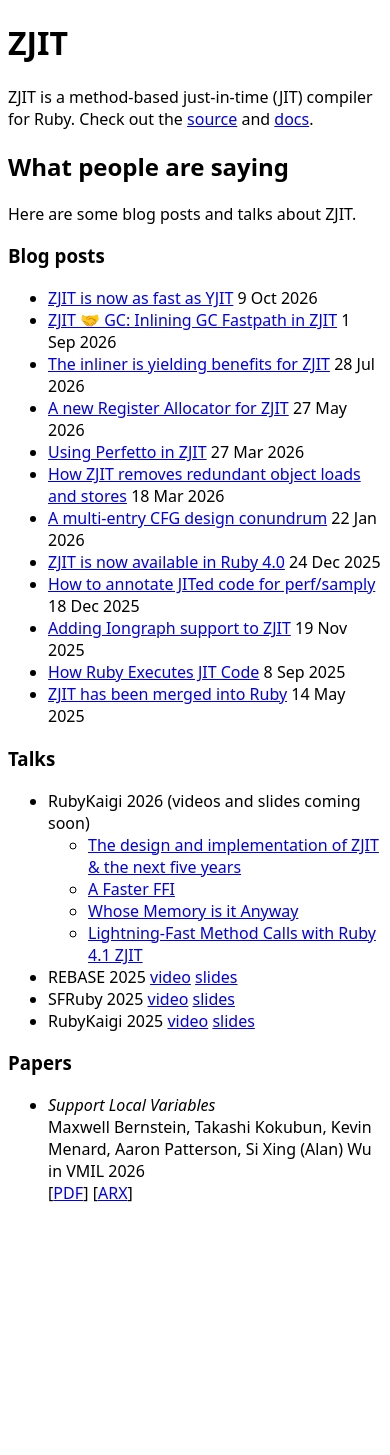
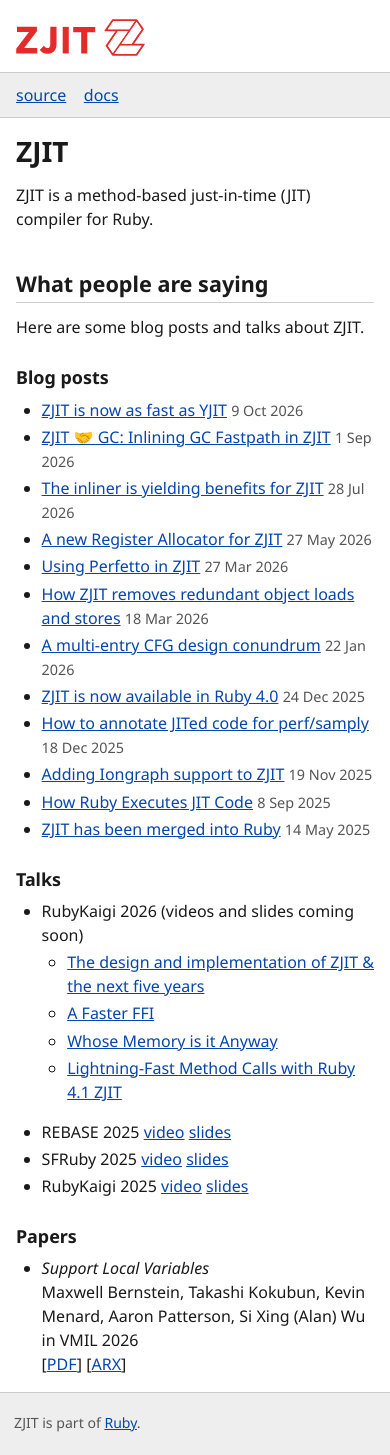
Before and after one commit to Shopify/zjit-website, a Jekyll site: the page built from index.md, in a window 390 px wide. Built offline with Jekyll 4.4.1, drawn with Linux system fonts in a browser that asks for light colours; before the commit the page ends 1220 px from its top, so only the background shows below that.

Commit message:
Add ZXC CSS

```diff
--- a/_layouts/page.html
+++ b/_layouts/page.html
@@ -14,15 +14,31 @@
     <link rel="icon" type="image/png" sizes="32x32" href="/favicon-32x32.png">
     <link rel="icon" type="image/png" sizes="16x16" href="/favicon-16x16.png">
     <!-- <link rel="alternate" type="application/rss+xml" title="Blog" href="{{ site.url }}/feed.xml" /> -->
-    <style>
-    body {
-      font-family: system-ui, sans-serif;
-      font-weight: normal;
-    }
-    </style>
+    <link rel="preconnect" href="https://fonts.googleapis.com">
+    <link rel="preconnect" href="https://fonts.gstatic.com" crossorigin>
+    <link rel="stylesheet" href="https://fonts.googleapis.com/css2?family=Noto+Sans:ital,wght@0,400;0,700;1,400&family=Noto+Sans+Mono:wght@400;700&display=swap">
+    <link rel="stylesheet" href="/assets/site.css">
   </head>
   <body>
-    <h1>{{ page.title }}</h1>
-    {{ content }}
+    <header class="masthead">
+      <div class="inner">
+        <p class="site-name"><a href="/"><img src="/z-logo.svg" alt="{{ site.title }}" style="height: 1.5em; vertical-align: middle;"></a></p>
+      </div>
+      <nav class="navbar">
+        <ul>
+          <li><a href="https://github.com/ruby/ruby/tree/master/zjit">source</a></li>
+          <li><a href="https://docs.ruby-lang.org/en/master/jit/zjit_md.html">docs</a></li>
+        </ul>
+      </nav>
+    </header>
+    <main class="inner">
+      <h1>{{ page.title }}</h1>
+      {{ content }}
+    </main>
+    <footer class="footer">
+      <div class="inner">
+        <p>ZJIT is part of <a href="https://www.ruby-lang.org/">Ruby</a>.</p>
+      </div>
+    </footer>
   </body>
 </html>
--- /dev/null
+++ b/assets/site.css
@@ -0,0 +1,229 @@
+/* Stylesheet from libzxc.org (https://libzxc.org/assets/site.css).
+   BSD 3-clause license, Copyright 2025 Bertrand Lebonnois and contributors.
+   Deliberately plain, in the tradition of GNU project pages and Texinfo
+   manuals: white pages, classic link colours, one column, bordered tables.
+   Noto Sans and Noto Sans Mono from Google Fonts; no framework. */
+
+:root {
+  --bg: #ffffff;
+  --fg: #1a1a1a;
+  --muted: #555555;
+  --link: #0645ad;
+  --link-visited: #5a3696;
+  --rule: #cccccc;
+  --bar: #eeeeee;
+  --th: #f2f2f2;
+  --pre-bg: #f7f7f7;
+  --pre-border: #dddddd;
+  --note-bg: #fffbe6;
+  --note-border: #e6d98c;
+  --zxc: #0969da;
+  --rival: #9a9a9a;
+  --lz4: #a475f9;
+  --zstd: #bc4c00;
+  --hl: #eef3fb;
+  --tok-com: #6a6a6a;
+  --tok-str: #0b6b0b;
+  --tok-pp: #8a4b00;
+  color-scheme: light dark;
+}
+
+@media (prefers-color-scheme: dark) {
+  :root {
+    --bg: #1c1c1c;
+    --fg: #dddddd;
+    --muted: #a8a8a8;
+    --link: #8ab4f8;
+    --link-visited: #c3a6f5;
+    --rule: #444444;
+    --bar: #2a2a2a;
+    --th: #262626;
+    --pre-bg: #242424;
+    --pre-border: #3a3a3a;
+    --note-bg: #2b2816;
+    --note-border: #5c5324;
+    --zxc: #4493f8;
+    --rival: #6e6e6e;
+    --lz4: #bc8cff;
+    --zstd: #db6d28;
+    --hl: #1f2733;
+    --tok-com: #9a9a9a;
+    --tok-str: #9ccc8c;
+    --tok-pp: #e0a66a;
+  }
+}
+
+html { -webkit-text-size-adjust: 100%; }
+body {
+  margin: 0;
+  background: var(--bg);
+  color: var(--fg);
+  font-family: "Noto Sans", Arial, sans-serif;
+  font-size: 1rem;
+  line-height: 1.5;
+}
+code, kbd, pre, samp, tt {
+  font-family: "Noto Sans Mono", Menlo, Consolas, monospace;
+  font-size: 0.92em;
+}
+a { color: var(--link); }
+a:visited { color: var(--link-visited); }
+a:hover { text-decoration: none; }
+:focus-visible { outline: 2px solid var(--link); outline-offset: 2px; }
+img { max-width: 100%; height: auto; }
+hr { border: 0; border-top: 1px solid var(--rule); margin: 1.5em 0; }
+
+.inner { max-width: 52em; margin: 0 auto; padding: 0 1em; }
+.skip { position: absolute; left: -999px; }
+.skip:focus { left: 1em; top: 0.5em; background: var(--bg); padding: 0.3em 0.6em; z-index: 2; }
+
+/* ---------- Masthead ---------- */
+.masthead { padding: 1.2em 0 0; }
+.masthead .inner { display: flex; align-items: center; gap: 0.9em; }
+.site-name { margin: 0; font-size: 1.9em; font-weight: bold; line-height: 1.1; }
+.site-name a, .site-name a:visited { color: var(--fg); text-decoration: none; }
+.site-tag { margin: 0.15em 0 0; color: var(--muted); }
+
+.navbar {
+  margin-top: 1em;
+  background: var(--bar);
+  border-top: 1px solid var(--rule);
+  border-bottom: 1px solid var(--rule);
+}
+.navbar ul { list-style: none; margin: 0 auto; padding: 0.4em 1em; max-width: 52em; display: flex; flex-wrap: wrap; gap: 0.2em 0; }
+.navbar li + li::before { content: "|"; color: var(--muted); padding: 0 0.6em; }
+.navbar a, .navbar a:visited { color: var(--link); }
+.navbar a[aria-current] { color: var(--fg); font-weight: bold; text-decoration: none; }
+
+main { display: block; padding: 1.2em 0 2em; }
+
+/* ---------- Headings and text ---------- */
+h1, h2, h3, h4 { line-height: 1.25; font-weight: bold; }
+h1 { font-size: 1.75em; margin: 0.6em 0 0.5em; }
+h2 { font-size: 1.35em; margin: 1.8em 0 0.6em; padding-bottom: 0.2em; border-bottom: 1px solid var(--rule); }
+h3 { font-size: 1.12em; margin: 1.5em 0 0.5em; }
+h4 { font-size: 1em; margin: 1.3em 0 0.4em; }
+p, ul, ol, dl, table, pre { margin: 0 0 1em; }
+ul, ol { padding-left: 1.6em; }
+li { margin: 0.2em 0; }
+dt { font-weight: bold; margin-top: 0.6em; }
+dd { margin: 0.1em 0 0.4em 1.6em; }
+.small, .note { font-size: 0.9em; color: var(--muted); }
+:not(pre) > code { overflow-wrap: anywhere; }
+
+/* ---------- Notices ---------- */
+.release {
+  background: var(--note-bg);
+  border: 1px solid var(--note-border);
+  padding: 0.6em 0.9em;
+  margin: 1em 0 1.5em;
+}
+.release p { margin: 0.2em 0; }
+
+/* ---------- Tables ---------- */
+.table-scroll { overflow-x: auto; margin: 0 0 1em; }
+.table-scroll > table { margin: 0; }
+table { border-collapse: collapse; }
+th, td { border: 1px solid var(--rule); padding: 0.3em 0.6em; text-align: left; vertical-align: top; }
+thead th { background: var(--th); }
+td.num, th.num { text-align: right; font-variant-numeric: tabular-nums; white-space: nowrap; }
+tr.is-zxc td, tr.is-zxc th { background: var(--hl); }
+table.spec { width: 100%; }
+table.spec td:first-child { font-weight: bold; white-space: nowrap; }
+table.spec td:last-child { color: var(--muted); font-size: 0.92em; }
+table.spec code { white-space: nowrap; }
+th.codec, td.codec { font-family: "Noto Sans Mono", Menlo, Consolas, monospace; font-size: 0.9em; font-weight: normal; white-space: nowrap; }
+
+details { margin: 0 0 0.8em; }
+details > summary { cursor: pointer; padding: 0.2em 0; }
+details[open] > summary { margin-bottom: 0.5em; }
+
+/* ---------- Code ---------- */
+pre.code {
+  position: relative;
+  background: var(--pre-bg);
+  border: 1px solid var(--pre-border);
+  padding: 0.6em 0.8em;
+  overflow-x: auto;
+  line-height: 1.45;
+  tab-size: 4;
+}
+pre.code code { font-size: 1em; }
+.tok-kw { font-weight: bold; }
+.tok-com { color: var(--tok-com); font-style: italic; }
+.tok-str { color: var(--tok-str); }
+.tok-pp { color: var(--tok-pp); }
+.copy {
+  position: absolute; top: 0.3em; right: 0.3em;
+  font: inherit; font-size: 0.8em;
+  background: var(--bg); color: var(--muted);
+  border: 1px solid var(--pre-border); padding: 0 0.4em; cursor: pointer;
+}
+.copy:hover { color: var(--fg); }
+
+/* ---------- Figure 1 ---------- */
+figure.bench { margin: 1.5em 0; padding: 0.8em 1em 0.6em; border: 1px solid var(--rule); }
+figure.bench .bench-title { font-weight: bold; margin: 0 0 0.5em; }
+figure.bench fieldset { border: 0; padding: 0; margin: 0 0 0.8em; }
+figure.bench legend { float: left; padding: 0; margin-right: 0.6em; }
+figure.bench fieldset label { margin-right: 1.1em; white-space: nowrap; }
+.tier { display: grid; grid-template-columns: 5.5em minmax(0, 1fr); gap: 0 1em; padding: 0.55em 0; border-top: 1px dotted var(--rule); }
+.tier-name { font-weight: bold; }
+.tier-name small { display: block; font-weight: normal; color: var(--muted); }
+.bar-label { display: flex; justify-content: space-between; gap: 1em; font-family: "Noto Sans Mono", Menlo, Consolas, monospace; font-size: 0.85em; }
+.track { height: 0.7em; margin: 0.1em 0 0.35em; }
+.fill { height: 100%; width: calc(var(--w) * 100%); background: var(--rival); transition: width 0.3s; }
+.bar.zxc .fill { background: var(--zxc); }
+.bar.lz4 .fill { background: var(--lz4); }
+.bar.zstd .fill { background: var(--zstd); }
+.gain { font-size: 0.88em; color: var(--muted); }
+.gain b { color: var(--fg); }
+figure.bench figcaption { font-size: 0.88em; color: var(--muted); margin-top: 0.6em; }
+figure.pareto { margin: 1.5em 0; }
+figure.pareto img { display: block; background: #fff; }
+figure.pareto figcaption { font-size: 0.88em; color: var(--muted); margin-top: 0.6em; }
+@media (prefers-reduced-motion: reduce) { .fill { transition: none; } }
+
+/* ---------- Docs (Texinfo-like) ---------- */
+.nodenav { font-size: 0.92em; margin: 0 0 0.5em; }
+.nodenav + hr { margin-top: 0.3em; }
+.doc-meta { color: var(--muted); font-size: 0.9em; margin-top: -0.3em; }
+.contents { margin: 1em 0 1.5em; }
+.contents h2 { border: 0; font-size: 1.1em; margin: 0 0 0.3em; }
+.contents ul { margin: 0; }
+.contents ul ul { margin: 0.1em 0 0.3em; }
+.prose h2 .anchor, .prose h3 .anchor, .prose h4 .anchor { margin-left: 0.3em; font-weight: normal; text-decoration: none; color: var(--muted); visibility: hidden; }
+.prose :is(h2, h3, h4):hover .anchor { visibility: visible; }
+.prose blockquote { margin: 1em 0; padding: 0.1em 1em; border-left: 3px solid var(--rule); color: var(--muted); }
+.prose img { background: #fff; }
+.prose hr:has(+ h2) { display: none; }
+.doclist dt { font-size: 1.05em; }
+
+/* ---------- Footer ---------- */
+.footer { border-top: 1px solid var(--rule); background: var(--bar); font-size: 0.88em; color: var(--muted); padding: 1em 0 1.2em; }
+.footer p { margin: 0.35em 0; }
+.gh-stars svg { vertical-align: -2px; }
+
+@media (max-width: 36em) {
+  .site-name { font-size: 1.55em; }
+  .navbar ul { gap: 0.25em 1.1em; }
+  .navbar li + li::before { content: none; }
+  .tier { grid-template-columns: 1fr; }
+  .tier-name small { display: inline; margin-left: 0.5em; }
+  /* Specifications: one stacked block per parameter instead of a wide table */
+  table.spec, table.spec tbody, table.spec tr, table.spec td { display: block; width: auto; }
+  table.spec thead { display: none; }
+  table.spec tr { border-top: 1px solid var(--rule); padding: 0.45em 0; }
+  table.spec tr:last-child { border-bottom: 1px solid var(--rule); }
+  table.spec td { border: 0; padding: 0; }
+  table.spec td:first-child { white-space: normal; }
+  table.spec td:last-child:empty { display: none; }
+}
+
+@media print {
+  .navbar, .copy, .skip, figure.bench fieldset { display: none; }
+  a { color: inherit; }
+}
+
+/* zjit.dev */
+.post-date { color: var(--muted); font-size: 0.9em; }
--- a/index.md
+++ b/index.md
@@ -3,8 +3,6 @@ title: ZJIT
 ---
 
 ZJIT is a method-based just-in-time (JIT) compiler for Ruby.
-Check out the [source](https://github.com/ruby/ruby/tree/master/zjit)
-and [docs](https://docs.ruby-lang.org/en/master/jit/zjit_md.html).
 
 ## What people are saying
 
```
